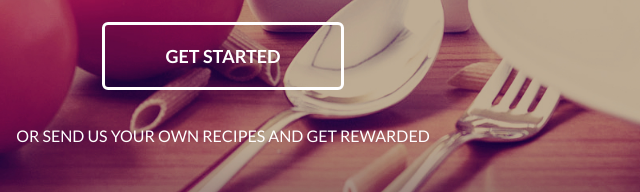
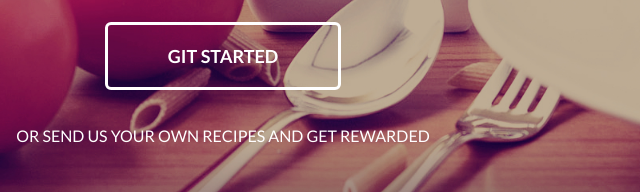
Before and after one commit to kerenrogel/kerenrogel.github.io, a plain HTML site: page index.html in a window 1280 px wide. Shown: the part 394-586 px from the top of the page, 417-1057 px from the left. Drawn offline with Linux system fonts and the light colour scheme.

Commit message:
GIT Started

```diff
--- a/index.html
+++ b/index.html
@@ -35,7 +35,7 @@
     <div class="call-to-action">
       <p class="sub-headline">Find your Favorite</p>
       <h1>RECIPES</h1>
-      <a class="btn">GET STARTED</a>
+      <a class="btn">GIT STARTED</a>
       <p class="small-headline">OR SEND US YOUR OWN RECIPES AND <a href="#">GET REWARDED</a></p>
     </div>
   </div>
```
